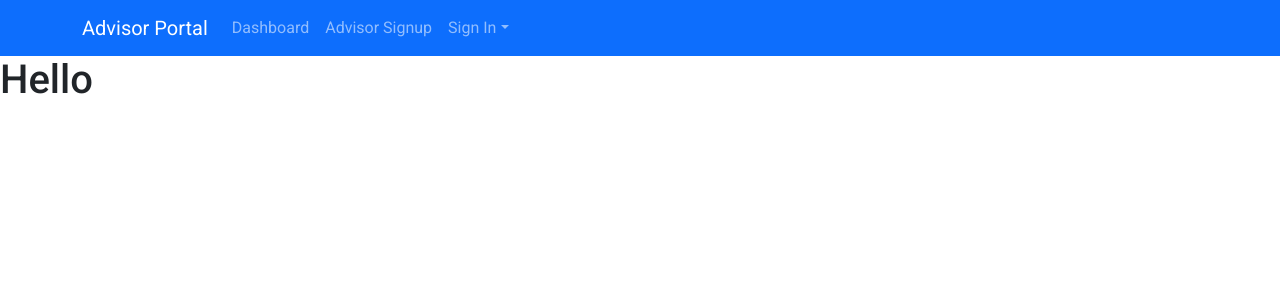
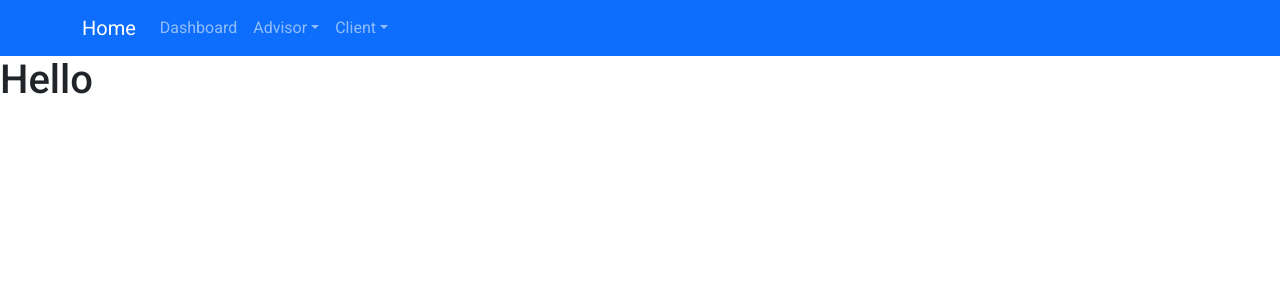
Before and after one commit to gurashishgill/Advisor, a React (Create React App) app: page / in a window 1280 px wide. Shown: the top 300 px of the page. Built offline with nearby package versions, Linux system fonts and the light colour scheme.

Commit message:
changed navbar

```diff
--- a/src/components/NavigationBar/NavigationBar.js
+++ b/src/components/NavigationBar/NavigationBar.js
@@ -8,18 +8,24 @@ function NavigationBar() {
   return (
     <Navbar collapseOnSelect expand="lg" bg="primary" variant="dark">
       <Container>
-        <Navbar.Brand href="/">Advisor Portal</Navbar.Brand>
+        <Navbar.Brand href="/">Home</Navbar.Brand>
         <Navbar.Toggle aria-controls="responsive-navbar-nav" />
         <Navbar.Collapse id="responsive-navbar-nav">
           <Nav className="me-auto">
             <Nav.Link href="Dashboard">Dashboard</Nav.Link>
-            <Nav.Link href="AdvisorRegister">Advisor Signup</Nav.Link>
-            <NavDropdown title="Sign In" id="collasible-nav-dropdown">
+            {/* <Nav.Link href="AdvisorRegister">Advisor</Nav.Link> */}
+            <NavDropdown title="Advisor" id="collasible-nav-dropdown">
+              <NavDropdown.Item href="AdvisorLogin">
+                Sign in as Advisor
+              </NavDropdown.Item>
+              <NavDropdown.Item href="AdvisorRegister">
+                Sign up as Advisor
+              </NavDropdown.Item>
+            </NavDropdown>
+
+            <NavDropdown title="Client" id="collasible-nav-dropdown">
               <NavDropdown.Item href="ClientLogin">
-                Signin as Client
-              </NavDropdown.Item>
-              <NavDropdown.Item href="AdvisorLogin">
-                Signin as Advisor
+                Sign in as Client
               </NavDropdown.Item>
             </NavDropdown>
           </Nav>
```
